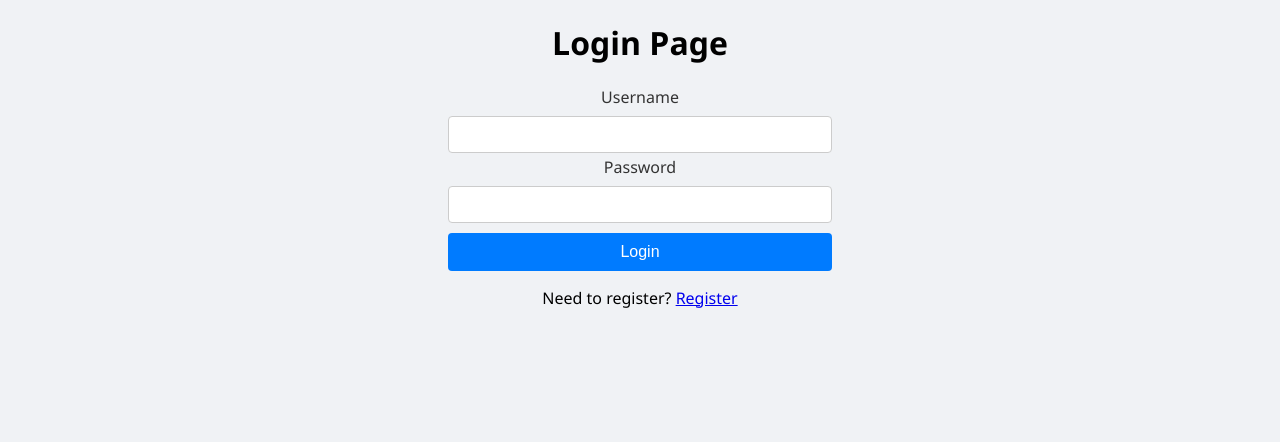
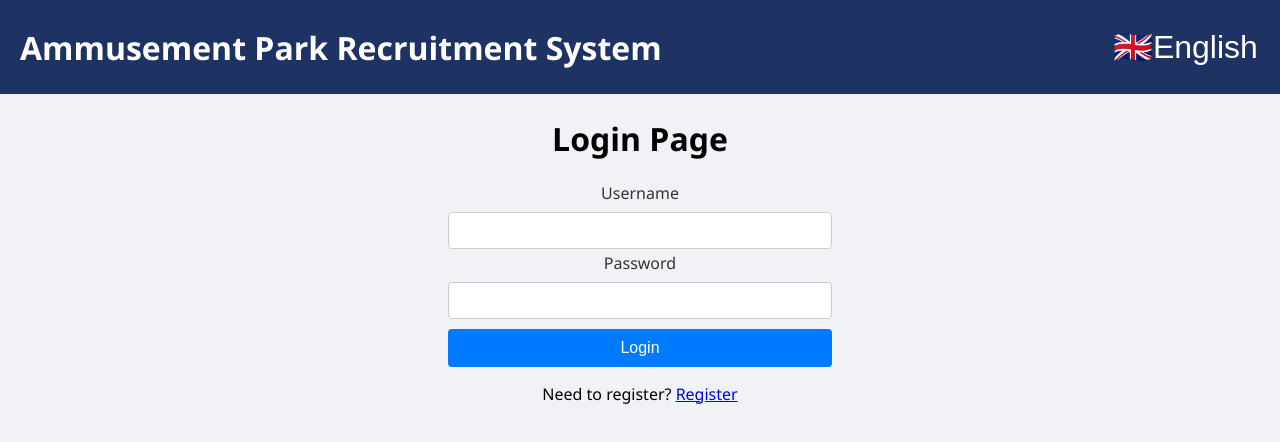
Before and after one commit to elibes/recruiter, a React (Create React App) app in the folder client/: page /login in a window 1280 px wide. Shown: the top 442 px of the page. Built offline with nearby package versions, Linux system fonts and the light colour scheme.

Commit message:
Added Header
+ Added a header that is shown at the top of the screen.

```diff
--- a/client/src/routes/AppRouter.tsx
+++ b/client/src/routes/AppRouter.tsx
@@ -11,6 +11,7 @@ const LoginView = React.lazy(() => import('../view/LoginView'));
 const RecruiterView = React.lazy(() => import('../view/RecruiterView'));
 const NotFoundView = React.lazy(() => import('../view/NotFoundView'));
 const ApplicationView = React.lazy(() => import('../view/ApplicationView'));
+const Header = React.lazy(() => import('../view/components/Header'));
 
 /**
  * AppRouter component handles routing and rendering different views based on the path.
@@ -22,6 +23,7 @@ const ApplicationView = React.lazy(() => import('../view/ApplicationView'));
 const AppRouter = () => {
   return (
     <Router>
+      <Header />
       <Routes>
         <Route
           path="/login"
--- /dev/null
+++ b/client/src/view/components/Header.tsx
@@ -0,0 +1,18 @@
+import '../styles/Header.css';
+import * as React from 'react';
+
+const Header = () => {
+  return (
+    <header>
+      <span>Ammusement Park Recruitment System</span>
+      <div className="language-dropdown">
+        <select>
+          <option>🇬🇧English</option>
+          <option>🇸🇪Svenska</option>
+        </select>
+      </div>
+    </header>
+  );
+};
+
+export default Header;
--- a/client/src/view/styles/ApplicationList.css
+++ b/client/src/view/styles/ApplicationList.css
@@ -1,5 +1,6 @@
 body, html {
-  height: 100%;
+  padding-top: 3rem;
+  /*height: 100%;*/
   margin: 0;
   font-family: 'Segoe UI', Tahoma, Geneva, Verdana, sans-serif;
   background-color: #f0f2f5;
--- /dev/null
+++ b/client/src/view/styles/Header.css
@@ -0,0 +1,47 @@
+header {
+  background-color: #1e3264; /* Dark blue background color */
+  color: #ffffff; /* White text color */
+  padding: 1.25rem; /* Add some padding to the header */
+  text-align: center; /* Center-align the text */
+  font-size: 2rem; /* Set font size to 2rem */
+  font-weight: bold; /* Make the text bold */
+  position: fixed; /* Make the header fixed */
+  width: 100%; /* Set the width to 100% of the viewport */
+  top: 0; /* Align the header to the top of the viewport */
+  left: 0; /* Align the header to the left of the viewport */
+  z-index: 999; /* Set a high z-index to ensure the header stays on top */
+  margin-bottom: 3rem;
+  justify-content: space-between; /* Align items to the start and end of the header */
+  align-items: center; /* Center-align items vertically */
+  display: flex; /* Use flexbox for layout */
+}
+.language-dropdown {
+  margin-left: auto; /* Push the dropdown menu to the right */
+}
+
+.language-dropdown select {
+  background-color: #1e3264;
+  color: #ffffff;
+  border: none;
+  padding: 0.5rem;
+  font-size: inherit;
+  cursor: pointer;
+}
+
+/* Style the dropdown arrow */
+.language-dropdown select::-ms-expand {
+  display: none;
+}
+.language-dropdown select::selection {
+  display: none;
+}
+
+.language-dropdown select option {
+  background-color: #1e3264;
+  color: #ffffff;
+}
+
+.language-dropdown select:hover {
+  background-color: #0a1740;
+  color: #ffffff;
+}
--- a/client/src/view/styles/LoginForm.css
+++ b/client/src/view/styles/LoginForm.css
@@ -1,6 +1,7 @@
 /* LoginForm.css */
 body, html {
-  height: 100%;
+  padding-top: 3rem;
+  /*height: 100%;*/
   margin: 0;
   font-family: 'Segoe UI', Tahoma, Geneva, Verdana, sans-serif;
   background-color: #f0f2f5;
--- a/client/src/view/styles/RegistrationForm.css
+++ b/client/src/view/styles/RegistrationForm.css
@@ -1,7 +1,8 @@
 /* /path/to/RegistrationView.css */
 
 body, html {
-  height: 100%;
+  padding-top: 3rem;
+  /*height: 100%;*/
   margin: 0;
   font-family: 'Segoe UI', Tahoma, Geneva, Verdana, sans-serif;
   background-color: #f0f2f5;
```
